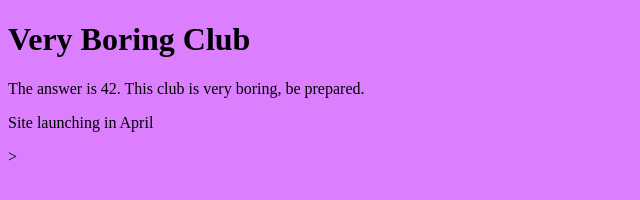
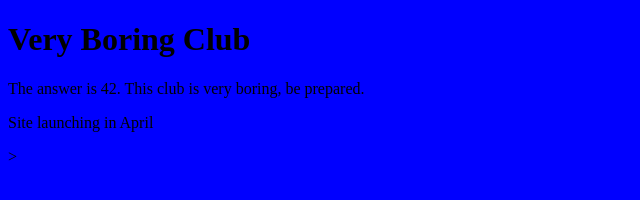
Before and after one commit to lolozhang/veryboring, a plain HTML site: page index.html in a window 1280 px wide. Shown: the whole page, without its empty margins (0-640 px from the left). Drawn offline with Linux system fonts and the light colour scheme.

Commit message:
Update app.css

```diff
--- a/app.css
+++ b/app.css
@@ -1,4 +1,4 @@
 body {
-    background-color: rgb(219, 127, 255);
+    background-color: blue;
     color:black;
 }
```
